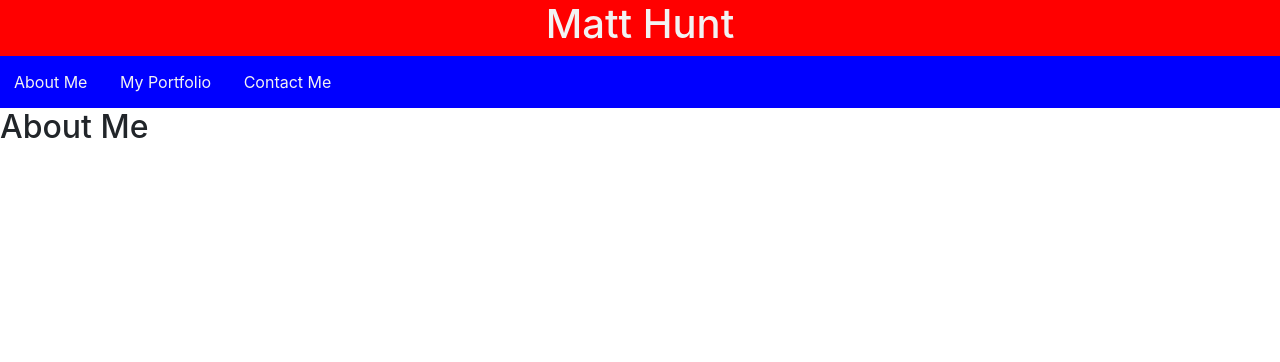
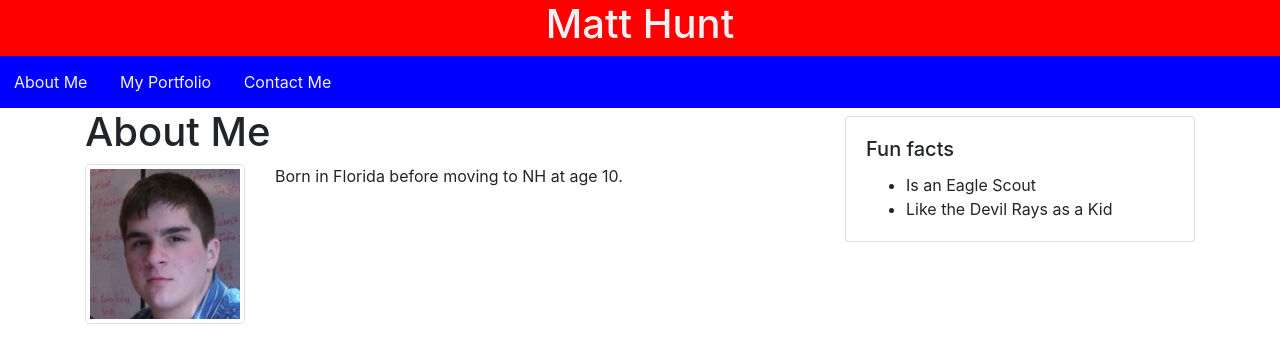
Before and after one commit to wmhunt1/Coding-Bootcamp-HW-2, a plain HTML site: page about.html in a window 1280 px wide. Drawn offline with nearby package versions, Linux system fonts and the light colour scheme.

Commit message:
Adding an about me section

```diff
--- a/about.html
+++ b/about.html
@@ -16,8 +16,45 @@
     <a href="portfolio.html">My Portfolio</a>
     <a href="contact.html">Contact Me</a>
 </nav>
-<section>
-    <h2>About Me</h2>
-</section>
+<div class="container">
+    <div class="row">
+      <div class="col-md-8">
+        <div class="page-header">
+          <h1>About Me</h1>
+        </div>
+        <div class="row">
+          <div class="col-md-3">
+              <!-- Need to get a more recent folder if I use this porfolio in the future -->
+            <img src="T014DSLRTAR-U014LHDDZB7-073cbb3ff7b9-512.jpg" alt="Image" class="img-thumbnail">
+          </div>
+          <article class="col-md-9">
+            <p>
+              Born in Florida before moving to NH at age 10.
+            </p>
+          </article>
+        </div>
+      </div>
+      <!--Create Card taking up 4 Columns-->
+      <div class="col-md-4">
+        <div class="card mt-2">
+          <div class="card-body">
+            <h5 class="card-title">Fun facts</h5>
+            <ul class="card-text">
+                <li>Is an Eagle Scout</li>
+                <li>Like the Devil Rays as a Kid</li>
+            </ul>
+          </div>
+        </div>
+      </div>
+    </div>
+  </div>
+
+  <!-- jQuery CDN -->
+  <script src="https://ajax.googleapis.com/ajax/libs/jquery/1.11.3/jquery.min.js"></script>
+
+  <script src="https://cdnjs.cloudflare.com/ajax/libs/popper.js/1.14.3/umd/popper.min.js"></script>
+
+  <!-- Bootstrap JavaScript CDN -->
+  <script src="https://maxcdn.bootstrapcdn.com/bootstrap/4.0.0/js/bootstrap.min.js"></script>
 </body>
 </html>
```
Also changed, not shown: T014DSLRTAR-U014LHDDZB7-073cbb3ff7b9-512.jpg (added).
